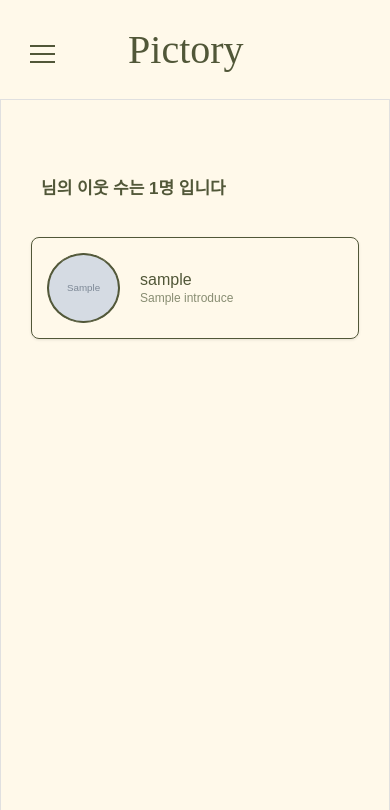
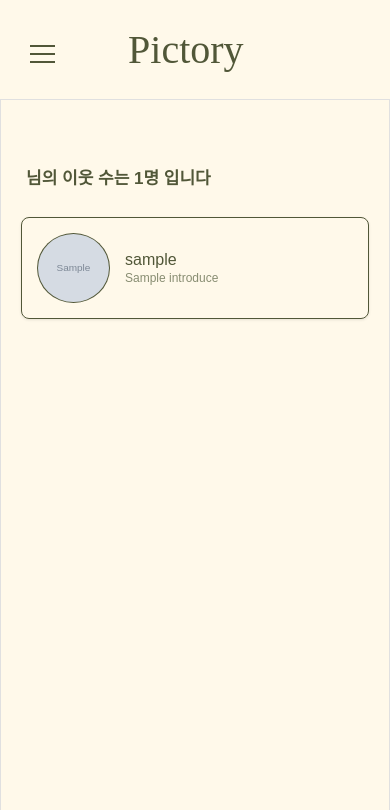
Before and after one commit to pirogramming-project/Pictory, a Django app: template templates/users/friend_check.html in a window 390 px wide. Shown: the top 810 px of the page. Run offline with Django 5.2, Linux system fonts and the light colour scheme; the template is opened without the code that fills it: most values are stand-ins (such as "Sample title", 1, 10 or a date in 2020); grey boxes marked "Sample" are stand-in pictures; some web fonts are replaced.

Commit message:
fix: friend_check.css 수정

```diff
--- a/static/users/friend_check.css
+++ b/static/users/friend_check.css
@@ -9,7 +9,7 @@
 .friend_check_title_ksy {
     margin-bottom: 10px;
     text-align: start;
-    padding: 20px;
+    padding: 20px 5px;
     color: #333;
     font-size: 14px;
 }
@@ -22,16 +22,21 @@
 }
 
 .friend_check_content_ksy {
-    gap: 20px;
+    flex-direction: column;
+    display: flex;
+    width: 100%;
+    gap: 15px;
+}
+.friend_card_wrapper_ksy {
     display: flex;
     align-items: center;
     padding: 15px;
-    margin: 10px;
     border: 1.5px solid var(--title_color);
     border-radius: 8px;
     box-shadow: 0 1px 3px rgba(0, 0, 0, 0.1);
+    flex-direction: row;
+    gap: 15px;
 }
-
 .frined_check_profile-img_ksy {
     position: relative;
     display: flex;
@@ -68,77 +73,8 @@
     font-size: 12px;
     color: var(--content_color);
 }
-@media screen and (max-width: 414px) {
-    .friend_check_container_ksy {
-        position: relative;
-        max-width: 520px;
-        margin: 40px auto;
-        padding: 20px;
-        display: flex;
-        flex-direction: column;
+@media (max-width: 414px) {
+    .friend_check_title_ksy {
+        padding: 10px 5px 20px;
     }
-
-    .friend_check_title_ksy {
-        margin-bottom: 10px;
-        text-align: start;
-        padding: 20px;
-        color: var(--title_color);
-        font-size: 14px;
-    }
-
-    .friend_check_total_ksy {
-        margin: 0;
-        color: var(--title_color);
-        font-weight: bold;
-        font-size: 1.7rem;
-    }
-
-    .friend_check_content_ksy {
-        gap: 20px;
-        display: flex;
-        align-items: center;
-        padding: 15px;
-        margin: 10px;
-        border: 1.5px solid var(--title_color);
-        border-radius: 8px;
-        box-shadow: 0 1px 3px rgba(0, 0, 0, 0.1);
-    }
-
-    .frined_check_profile-img_ksy {
-        position: relative;
-        display: flex;
-        align-items: center;
-        justify-content: center;
-        width: 73px;
-        height: 70px;
-        border-radius: 50%;
-        border: 1px solid var(--title_color);
-        overflow: hidden;
-    }
-
-    .profile-image_ksy {
-        border-radius: 50%;
-        width: 98%;
-        height: 98%;
-        object-fit: cover;
-    }
-
-    /* 텍스트 컨텐츠 스타일링 */
-    .friend_check_letter_ksy {
-        flex: 1;
-    }
-
-    .friend_check_nickName_ksy {
-        margin: 0;
-        font-size: 16px;
-        color: var(--title_color);
-        margin-bottom: 4px;
-    }
-
-    .friend_check_introduce_ksy {
-        margin: 0;
-        font-size: 12px;
-        color: var(--content_color);
-    }
-
-}
+  }
--- a/templates/users/friend_check.html
+++ b/templates/users/friend_check.html
@@ -10,9 +10,9 @@
         <div class="friend_check_title_ksy">
             <h1 class="friend_check_total_ksy">{{ request.user.nickname }}님의 이웃 수는 {{ friend_count }}명 입니다</h1>
         </div>
-        <!-- 이웃 수 확인하기-->
+        <div class="friend_check_content_ksy">
             {% for friend in friends %}
-        <div class="friend_check_content_ksy">
+            <div class="friend_card_wrapper_ksy">
                 <div class="frined_check_profile-img_ksy">
                     <img src="{{ friend.profile_photo }}" alt="프로필 사진" class="profile-image_ksy">
                 </div>
@@ -20,6 +20,7 @@
                     <h1 class="friend_check_nickName_ksy">{{ friend.nickname }}</h1>
                     <p class="friend_check_introduce_ksy">{{ friend.introduce }}</p>
                 </div>
+            </div>
             {% empty %}
                 <p class="friend_check_no_friends">아직 이웃이 없습니다.</p>
             {% endfor %}
```
Lines whose indentation alone changed are shown as unchanged.
